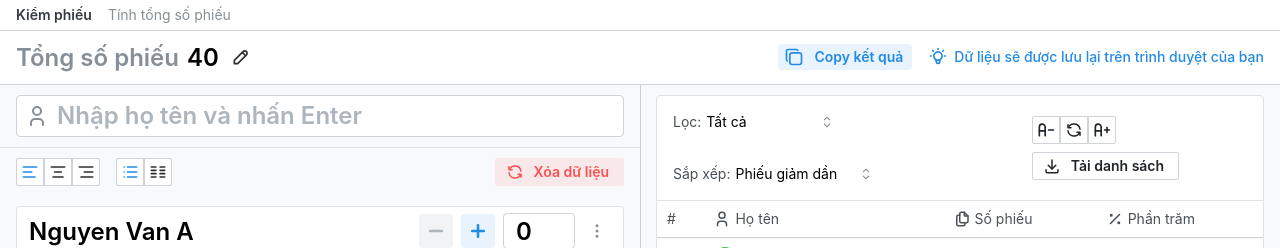
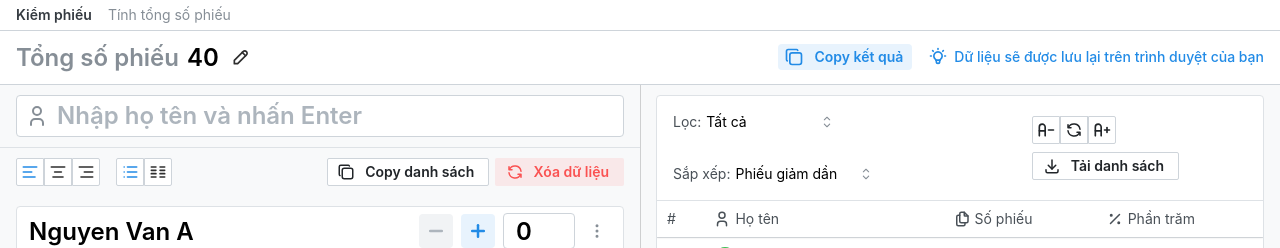
Before and after one commit to tatthien/church-election, a React (Vite) app: page / in a window 1280 px wide. Both pictures are taken after a click on the button "Nạp dữ liệu mẫu". Shown: the top 248 px of the page. Built offline with nearby package versions, Linux system fonts and the light colour scheme.

Commit message:
feat: add button to copy candidate list

```diff
--- a/src/components/Candidate/CandidateList.tsx
+++ b/src/components/Candidate/CandidateList.tsx
@@ -15,6 +15,7 @@ import { modals } from "@mantine/modals";
 import classes from "./Candidate.module.css";
 import { clsx } from "clsx";
 import { Candidate } from "@/types";
+import { CopyCandidatesButton } from "../CopyCandidatesButton";
 
 export function CandidateList() {
   const [textAlign, setTextAlign] = useState<"left" | "center" | "right">(
@@ -149,6 +150,8 @@ export function CandidateList() {
             </Tooltip>
           </ActionIcon.Group>
         </Group>
+        <Group gap={6}>
+          <CopyCandidatesButton />
           <Button
             size="xs"
             color="red"
@@ -159,6 +162,7 @@ export function CandidateList() {
           >
             Xóa dữ liệu
           </Button>
+        </Group>
       </Group>
       <Box
         px={16}
--- /dev/null
+++ b/src/components/CopyCandidatesButton.tsx
@@ -0,0 +1,23 @@
+import { useCandidateStore } from "@/stores";
+import { Button, CopyButton } from "@mantine/core";
+import { IconCheck, IconCopy } from "@tabler/icons-react";
+
+export function CopyCandidatesButton() {
+  const candidates = useCandidateStore((state) => state.candidates);
+
+  return (
+    <CopyButton value={JSON.stringify(candidates)}>
+      {({ copied, copy }) => (
+        <Button
+          size="xs"
+          variant="default"
+          radius="xs"
+          onClick={copy}
+          leftSection={copied ? <IconCheck size={18} /> : <IconCopy size={18} />}
+        >
+          Copy danh sách
+        </Button>
+      )}
+    </CopyButton>
+  )
+}
```
Lines whose indentation alone changed are shown as unchanged.
